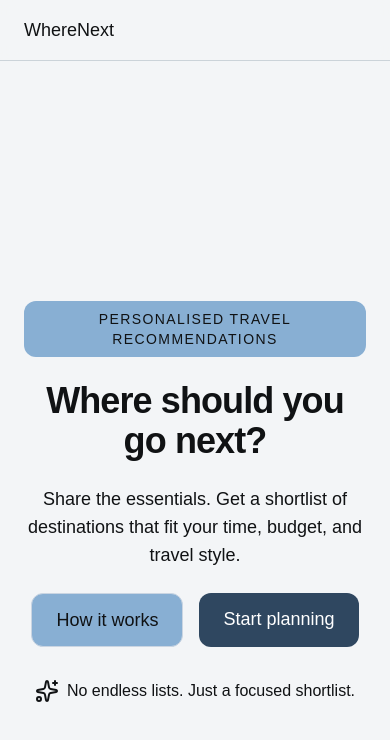
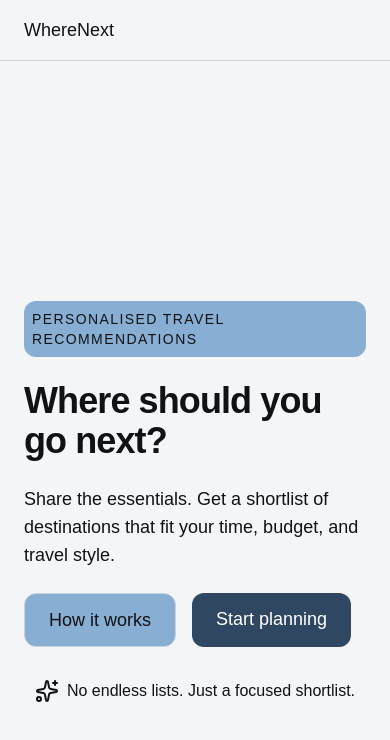
Before and after one commit to TakundaMuzunze/WhereNext, a Next.js app: page / in a window 390 px wide. Shown: the top 740 px of the page. Built offline with nearby package versions, Linux system fonts and the light colour scheme.

Commit message:
style: add mobile responsiveness

```diff
--- a/src/widgets/home-page/ui/HomeHero.tsx
+++ b/src/widgets/home-page/ui/HomeHero.tsx
@@ -3,8 +3,8 @@
 export function HomeHero() {
   return (
     <section className="flex min-h-screen w-full items-center justify-center px-6 py-2">
-      <div className="flex flex-col items-center justify-center gap-6 text-center">
-        <span className="w-fit rounded-xl bg-secondary px-3 py-2 text-sm tracking-widest text-text uppercase">
+      <div className="flex flex-col gap-6 md:items-center md:justify-center md:text-center">
+        <span className="w-fit rounded-xl bg-secondary p-2 text-sm tracking-widest text-text uppercase md:px-3 md:py-2">
           Personalised travel recommendations
         </span>
 
```
